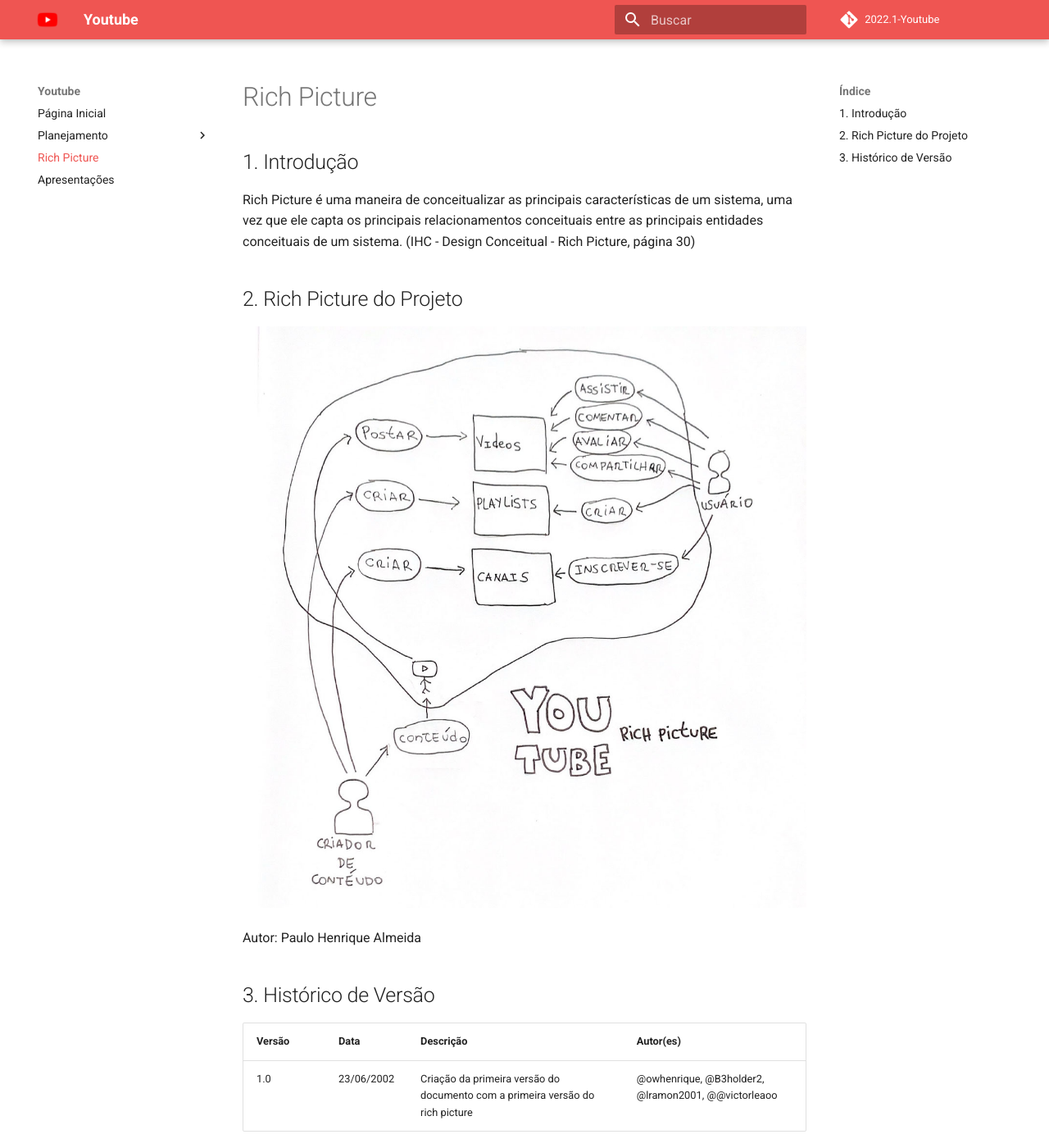
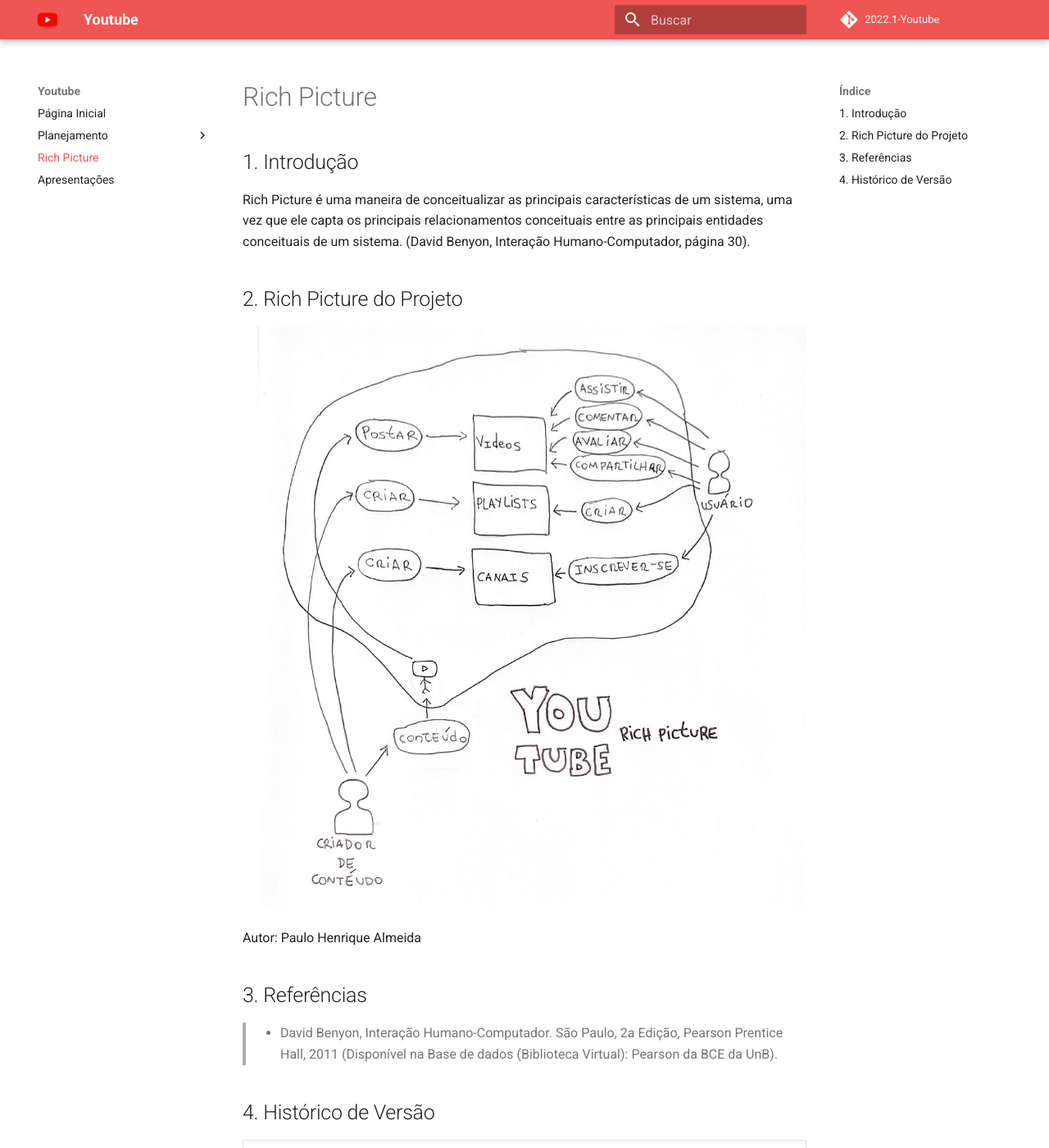
Before and after one commit to Requisitos-de-Software/2022.1-Youtube, an MkDocs documentation site: the page built from docs/richpicture.md, in a window 1280 px wide and 1400 px high. Shown: the whole window at 82% size. Built offline with MkDocs 1.6.1 and Material for MkDocs 9.7.7, drawn with Linux system fonts in a browser that asks for light colours; comment, search, counter and statistics services are not loaded; some of the changed text lies outside the part shown.

Commit message:
referencias em todas as paginas

```diff
--- a/docs/richpicture.md
+++ b/docs/richpicture.md
@@ -2,7 +2,7 @@
 
 ## 1. Introdução
 
-Rich Picture é uma maneira de conceitualizar as principais características de um sistema, uma vez que ele capta os principais relacionamentos conceituais entre as principais entidades conceituais de um sistema. (IHC - Design Conceitual - Rich Picture, página 30)
+Rich Picture é uma maneira de conceitualizar as principais características de um sistema, uma vez que ele capta os principais relacionamentos conceituais entre as principais entidades conceituais de um sistema. (David Benyon, Interação Humano-Computador, página 30).
 
 ## 2. Rich Picture do Projeto
 
@@ -14,7 +14,12 @@ Rich Picture é uma maneira de conceitualizar as principais características de
 
 Autor: Paulo Henrique Almeida
 
-## 3. Histórico de Versão
+## 3. Referências
+
+>- David Benyon, Interação Humano-Computador. São Paulo, 2a Edição, Pearson Prentice Hall, 2011 (Disponível na Base de dados (Biblioteca Virtual): Pearson da BCE da UnB).
+
+## 4. Histórico de Versão
 | Versão | Data | Descrição | Autor(es) |
 | ------ | ---- | --------- | --------- |
 | 1.0    | 23/06/2002 | Criação da primeira versão do documento com a primeira versão do rich picture | @owhenrique, @B3holder2, @lramon2001, @@victorleaoo |
+| 1.1    | 23/06/2002 | Adição de referências |@victorleaoo |
```
Also changed, not shown: docs/index.md (+6 -1 lines).
